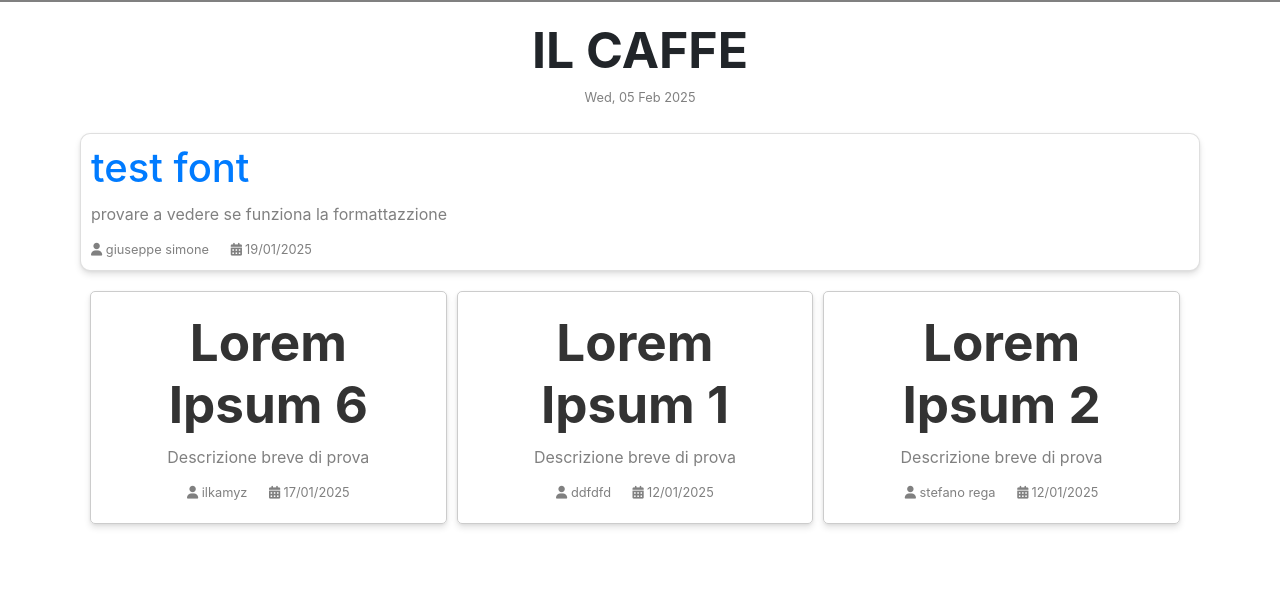
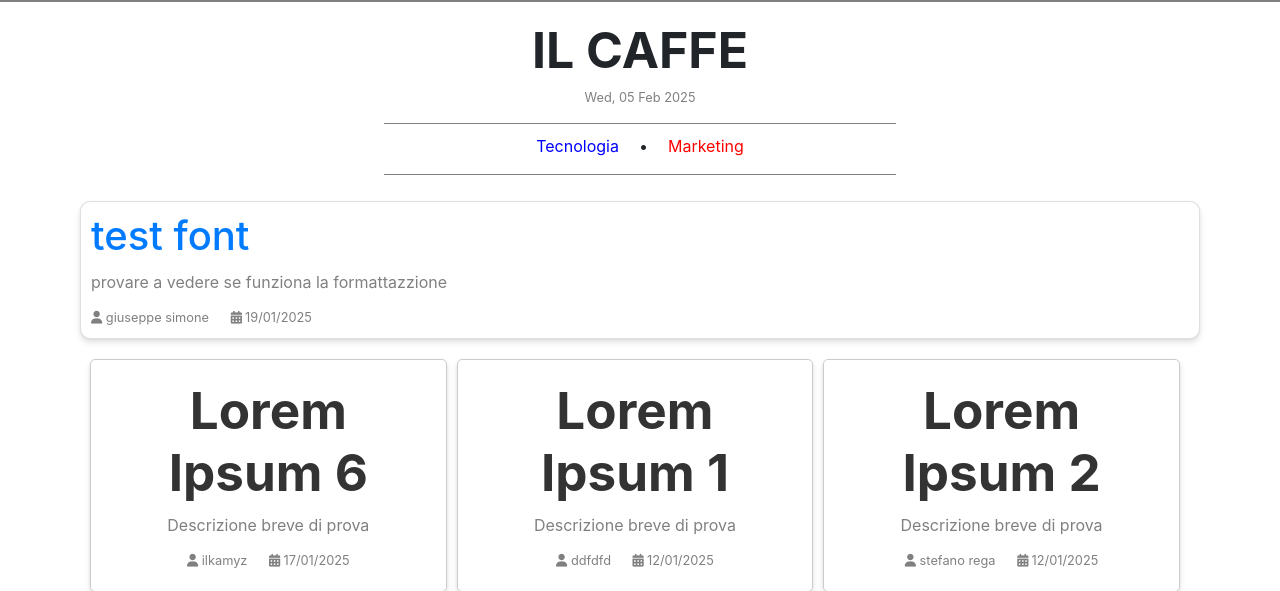
Before and after one commit to ilkamyz/ilcaffeimf, a Django app: page /home/ in a window 1280 px wide. Shown: the part 42-633 px from the top of the page. Run offline with Django 5.2, Linux system fonts and the light colour scheme; data comes from the database, SQL or seed files in the repository; some libraries are stand-ins or nearby versions.

Commit message:
Update home.html
Aggiunta rubrica

```diff
--- a/Giornalino/giornalino/articoli/templates/home.html
+++ b/Giornalino/giornalino/articoli/templates/home.html
@@ -4,7 +4,7 @@
 <head>
     <meta charset="UTF-8">
     <meta name="viewport" content="width=device-width, initial-scale=1.0">
-    <title>Sidebar sopra la Navbar</title>
+    <title>IL CAFFE</title>
     <link rel="stylesheet" href="https://stackpath.bootstrapcdn.com/bootstrap/4.3.1/css/bootstrap.min.css" />
     <link href="https://cdnjs.cloudflare.com/ajax/libs/font-awesome/6.5.1/css/all.min.css" rel="stylesheet" />
     <style>
@@ -95,7 +95,8 @@
             transition: transform 0.2s ease-in-out, box-shadow 0.2s ease-in-out;
         }
 
-        /* Effetto hover */
+
+
         .card:hover {
             transform: translateY(-10px);
             box-shadow: 0 10px 15px rgba(0, 0, 0, 0.2), 0 4px 6px rgba(0, 0, 0, 0.1);
@@ -176,6 +177,19 @@
                 max-width: 100%;
             }
         }
+
+        .rubrica {
+            display: flex;
+            /* mette le scritte sulla stessa linea */
+            justify-content: center;
+            /* Centra le scritte orizzontalmente */
+            margin: 0 auto;
+            gap: 20px;
+            border-top: 1px solid gray;
+            border-bottom: 1px solid gray;
+            width: 40vw;
+            padding-top: 10px;
+        }
     </style>
 </head>
 
@@ -232,12 +246,23 @@
             {% load custom_filters %}
             <p style="text-align: center; color: gray;">{{ ""|giorno }}</p>
         </small>
+
+        <p>
+        <div class="rubrica">
+            <p style="color: blue;">Tecnologia </p>
+            <p>•</p>
+            <p style="color: red;">Marketing</p>
+        </div>
+        </p>
+
+
+
         <div class="container">
             {% for articolo in articoli %}
             {% if forloop.counter == 1 %}
             <div class="card">
                 <a href="{% url 'dettaglio_articolo' articolo.id %}">
-                    <h1>{{ articolo.titolo |safe}}</h1>
+                    <h1>{{ articolo.titolo }}</h1>
                     <p class="info">{{ articolo.descrizione_breve |safe}}</p>
                     <small>
                         <i class="fas fa-user"></i> {{ articolo.autore }} &nbsp;&nbsp;&nbsp;&nbsp;
```
